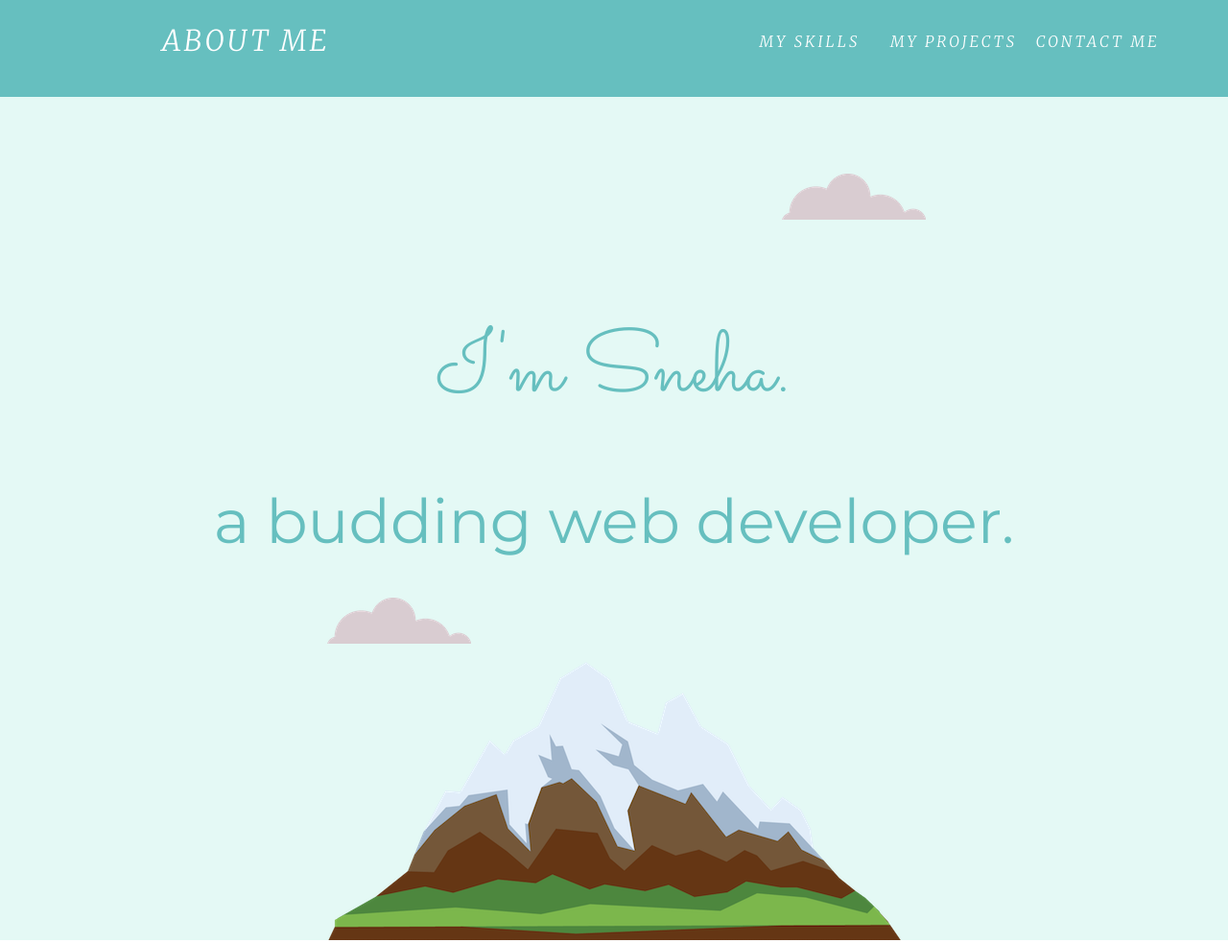
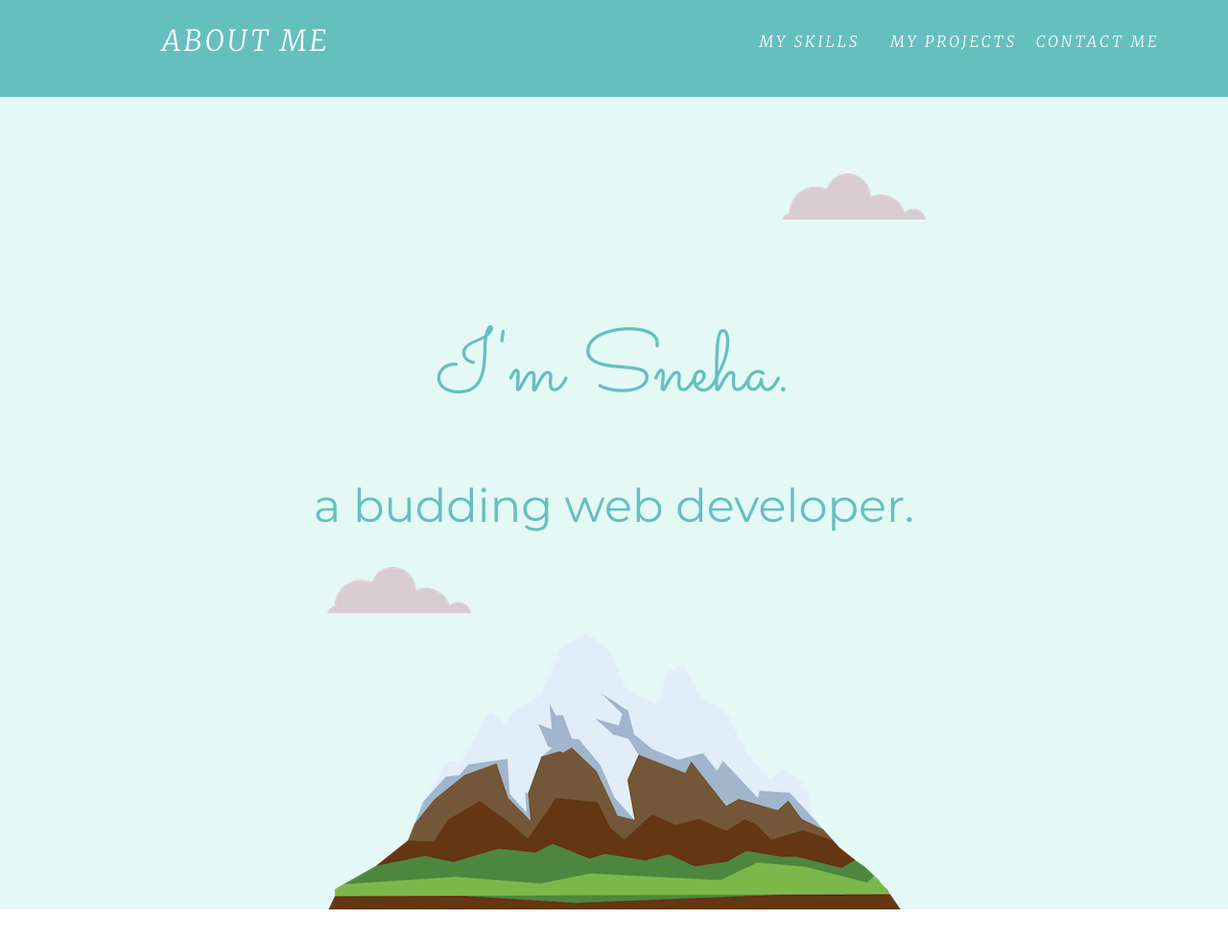
Before and after one commit to sneha0706/my-first-website, a plain HTML site: page index.html in a window 1280 px wide. Shown: the top 983 px of the page at 96% size. Drawn offline with nearby package versions, Linux system fonts and the light colour scheme.

Commit message:
Update index.html

```diff
--- a/index.html
+++ b/index.html
@@ -47,7 +47,7 @@
 
       <img class="top-cloud" src="images/cloud.png" alt="cloud img">
       <h1>  I'm Sneha.</h1>
-      <h2> <p class="programmer">a budding web developer.</p></h2>
+      <h2 class="heading"> <p class="programmer">a budding web developer.</p></h2>
 
             <img class="bottom-cloud" src="images/cloud.png" alt="cloud img">
             <img src="images/mountain.png" alt="mountain img">
```
